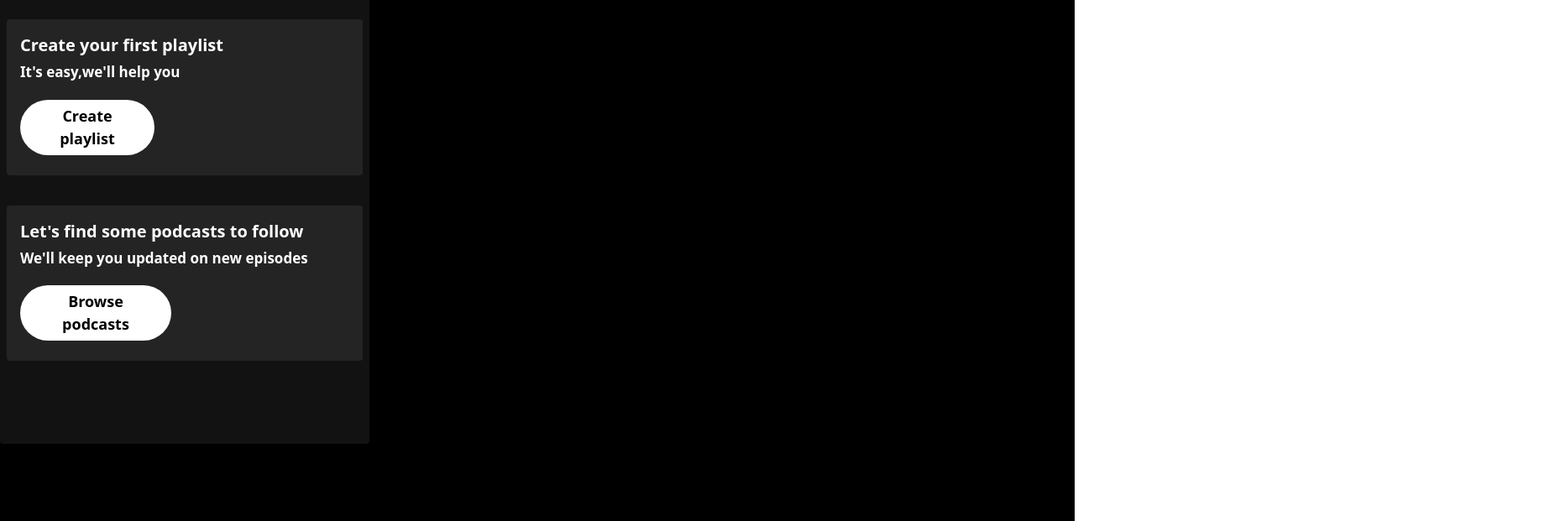
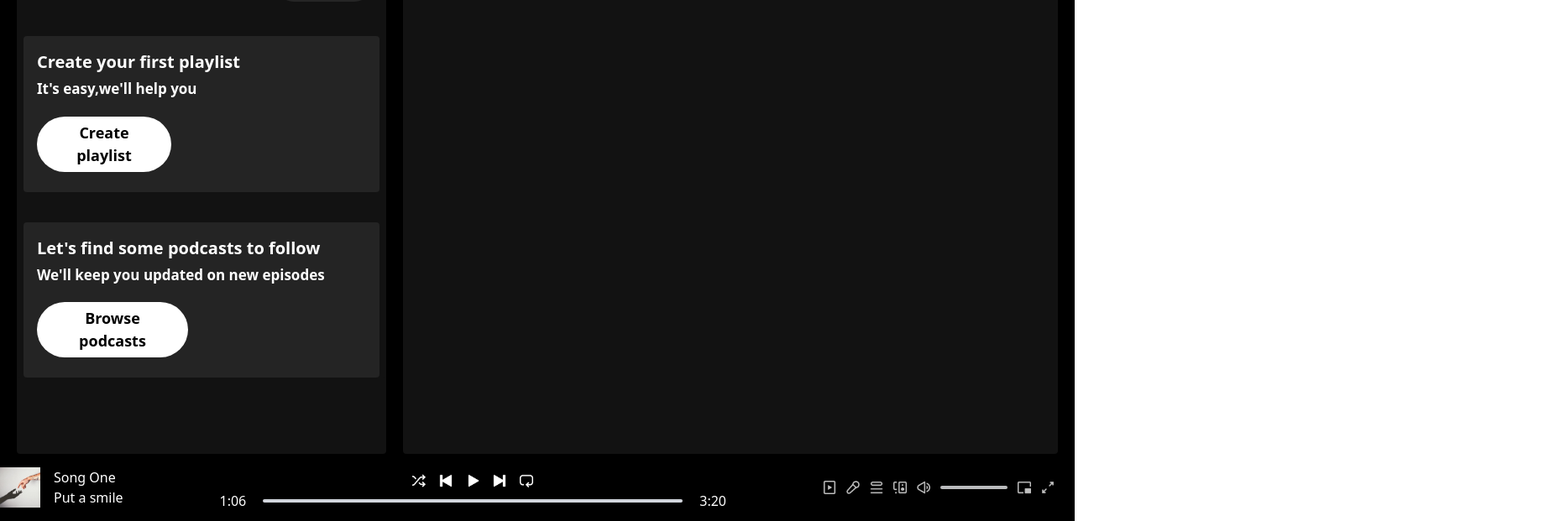
Before and after one commit to avishi-16/Spotify-Clone, a React (Vite) app: page / in a window 1280 px wide. Shown: the part 179-800 px from the top of the page at 84% size, 1864 px wide, since content can reach past the window. Built offline with nearby package versions, Linux system fonts and the light colour scheme.

Commit message:
Created player

```diff
--- a/src/App.jsx
+++ b/src/App.jsx
@@ -1,17 +1,27 @@
-import Header from "./Components/Header"
-import Sidebar from "./Components/Sidebar"
+import Sidebar from "./Components/Sidebar";
+import Header from "./Components/Header";
+import Player from "./Components/Player";
+import Home from "./Components/Home";
 
 function App() {
   return (
-    <>
-    <div className="h-screen bg-black select-none">
-    <div className="h-[90%] flex">
-      <Sidebar />
-      <Header />
+    <div className="h-screen bg-black select-none flex flex-col">
+      <div className="flex flex-1 px-5 pt-5 gap-5">
+        <div className="bg-[#121212] h-full rounded w-110">
+          <Sidebar />
+        </div>
+        <div className="flex flex-col h-full rounded bg-[#121212] flex-1 overflow-hidden">
+          <Header />
+          <div className="flex-1 overflow-y-auto">
+            <Home />
+          </div>
+        </div>
+      </div>
+      <div className="h-[10%]">
+        <Player />
+      </div>
     </div>
-    </div>
-    </>
-  )
+  );
 }
 
-export default App
+export default App;
--- a/src/Components/Header.jsx
+++ b/src/Components/Header.jsx
@@ -17,7 +17,7 @@
                     />
                 </div>
                 <div className='flex ml-93'>
-                <button className='px-4 py-1.5 bg-white text-[18px] text-black rounded-full mt-4 mb-2 font-bold
+                <button className='h-10 mt-3.5 bg-white text-[18px] text-black rounded-full font-bold
                  w-45 cursor-pointer transition-transform duration-300 hover:scale-105'>Explore premium</button>
                   <img className='w-11 h-11 mt-2.5 ml-14 transition-transform duration-300 hover:scale-105 cursor-pointer' src={assets.profile_icon} />
                 </div>
--- /dev/null
+++ b/src/Components/Home.jsx
@@ -0,0 +1,8 @@
+const Display = () => {
+    return(
+        <div>
+        <p className="text-white">Display</p>
+        </div>
+    )
+}
+export default Display
--- /dev/null
+++ b/src/Components/Player.jsx
@@ -0,0 +1,42 @@
+import { assets, songsData } from "../assets/assets"
+
+const Player = () => {
+    return (
+        <div className="h-[10%] bg-black flex justify-between items-center text-white mt-6">
+            <div className="flex items-center gap-4 mt-6">
+                <img className="w-12" src={songsData[0].image} alt="" />
+                <div>
+                    <p>{songsData[0].name}</p>
+                    <p>{songsData[0].desc.slice(0, 12)}</p>
+                </div>
+            </div>
+            <div className="flex flex-col items-center gap-1 m-auto">
+                <div className="flex gap-4">
+                    <img className="w-4 cursor-pointer" src={assets.shuffle_icon} alt="" />
+                    <img className="w-4 cursor-pointer" src={assets.prev_icon} alt="" />
+                    <img className="w-4 cursor-pointer" src={assets.play_icon} alt="" />
+                    <img className="w-4 cursor-pointer" src={assets.next_icon} alt="" />
+                    <img className="w-4 cursor-pointer" src={assets.loop_icon} alt="" />
+                </div>
+                <div className="flex items-center gap-5">
+                    <p>1:06</p>
+                    <div className="w-[70vw] max-w-[500px] bg-gray-300 rounded-full cursor-pointer">
+                        <hr className="h-1 border-none w-0 bg-green-800 rounded-full" />
+                    </div>
+                    <p>3:20</p>
+                </div>
+            </div>
+            <div className="hidden lg:flex items-center gap-3 opacity-75 mt-6 pr-6">
+                <img className="w-4 cursor-pointer" src={assets.plays_icon} alt="" />
+                <img className="w-4 cursor-pointer" src={assets.mic_icon} alt="" />
+                <img className="w-4 cursor-pointer" src={assets.queue_icon} alt="" />
+                <img className="w-4 cursor-pointer" src={assets.speaker_icon} alt="" />
+                <img className="w-4 cursor-pointer" src={assets.volume_icon} alt="" />
+                <div className="w-20 bg-slate-50 h-1 rounded"></div>
+                <img className="w-4 cursor-pointer" src={assets.mini_player_icon} alt="" />
+                <img className="w-4 cursor-pointer" src={assets.zoom_icon} alt="" />
+            </div>
+        </div>
+    )
+}
+export default Player
--- a/src/Components/Sidebar.jsx
+++ b/src/Components/Sidebar.jsx
@@ -6,7 +6,7 @@
       <div className="pl-6 pt-4 cursor-pointer">
         <img className="w-15" src={assets.SpotifyLogo} alt='' />
       </div>
-      <div className='bg-[#121212] h-[85%] rounded w-110 mt-5'>
+      <div className='bg-[#121212] h-full rounded w-110 mt-5'>
         <div className="flex justify-between items-center px-4 pt-4">
           <div className='flex items-center'>
             <img className='w-7' src={assets.stack_icon} alt='' />
```
